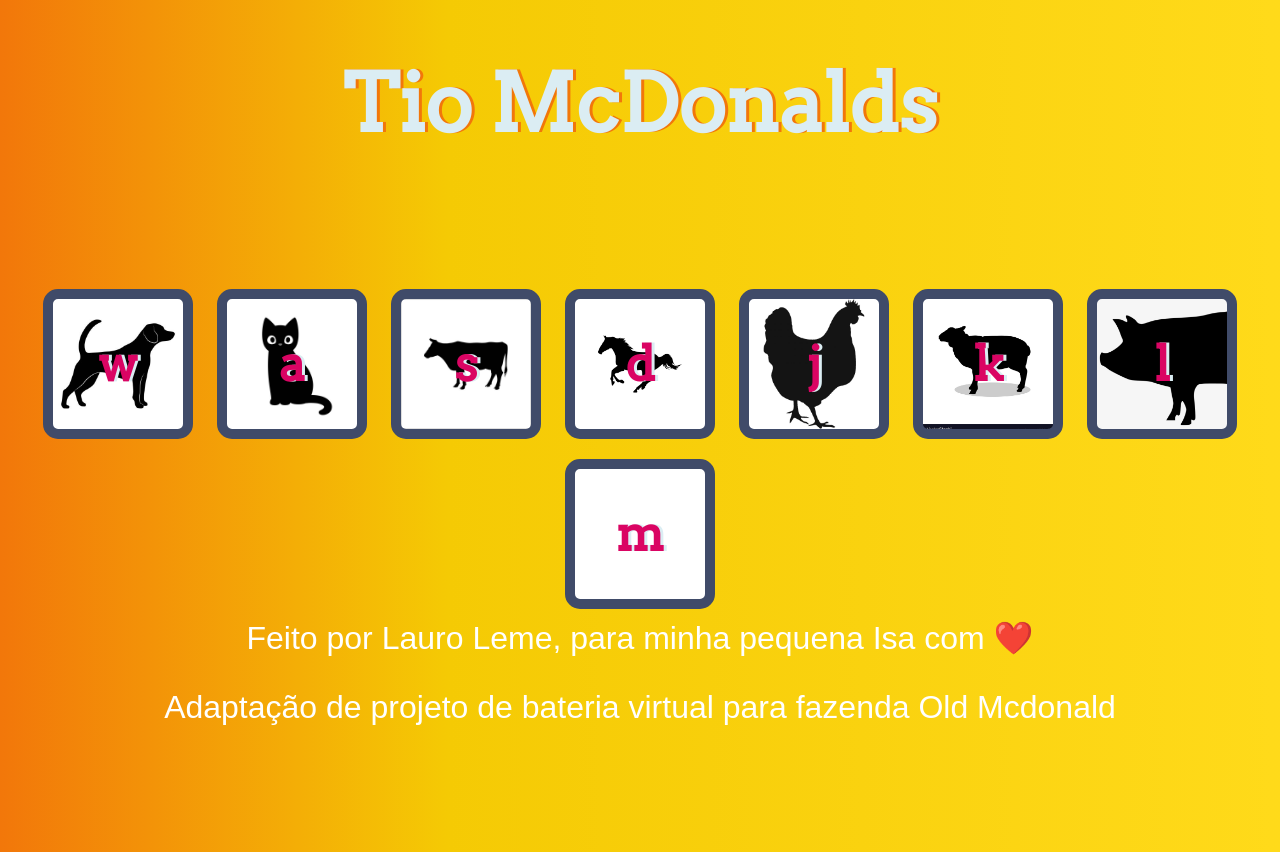
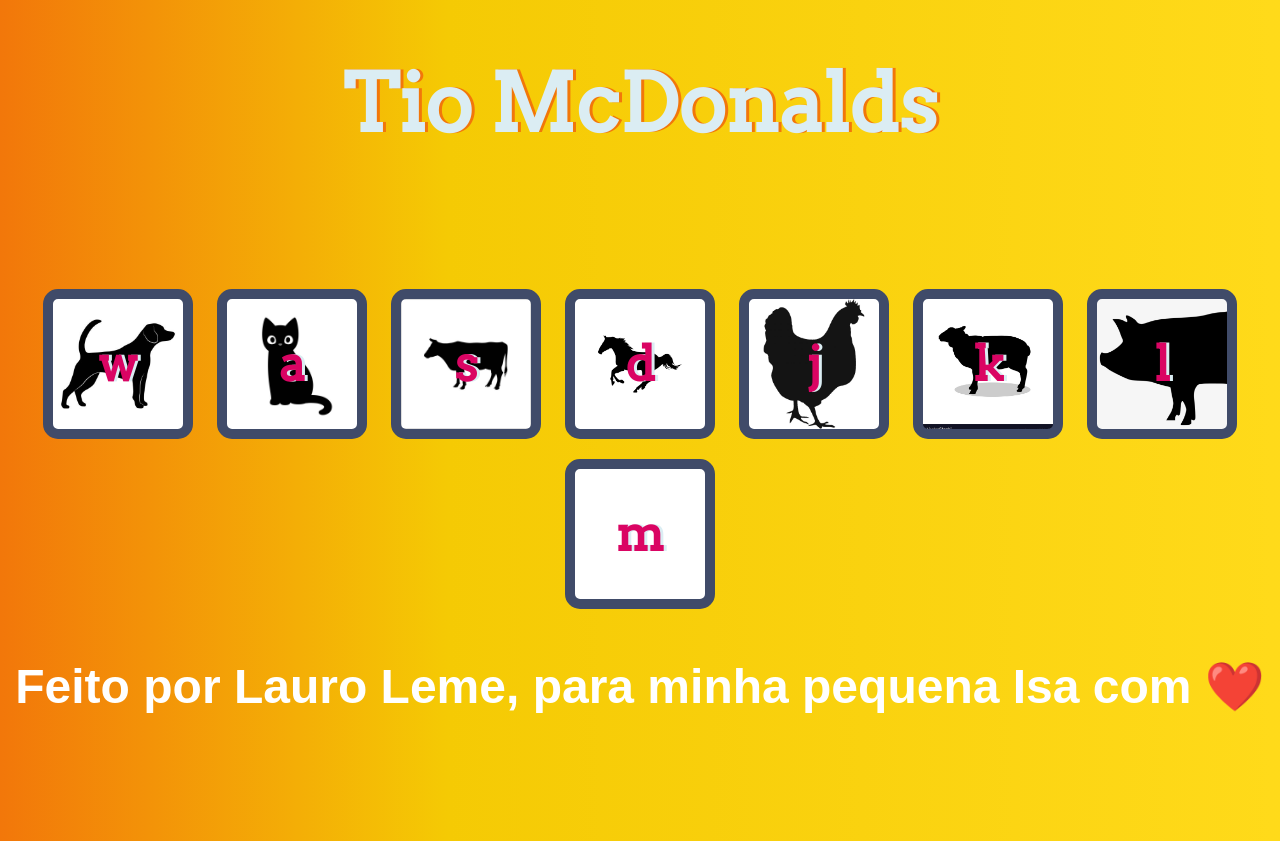
Before and after one commit to LmuraroL/farm, a plain HTML site: page index.html in a window 1280 px wide. Drawn offline with Linux system fonts and the light colour scheme.

Commit message:
versão 1

```diff
--- a/index.html
+++ b/index.html
@@ -19,12 +19,11 @@
     <button class="j animals" src="">j</button>
     <button class="k animals" src="">k</button>
     <button class="l animals" src="">l</button>
-    <button class="m animals" src="">m</button>
+    <button class=" m animals" src="">m</button>
 
   <script src="index.js"></script>
   <footer>
-    Feito por Lauro Leme, para minha pequena Isa com ❤️
-   <p>Adaptação de projeto de bateria virtual para fazenda Old Mcdonald</p>
+    <h2>Feito por Lauro Leme, para minha pequena Isa com ❤️</h2>
   </footer>
 </body>
 
```
